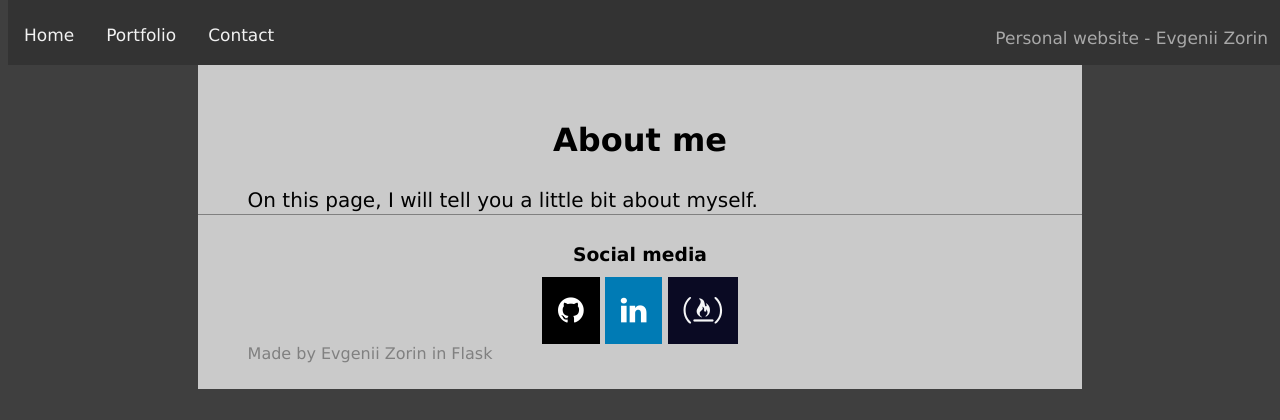
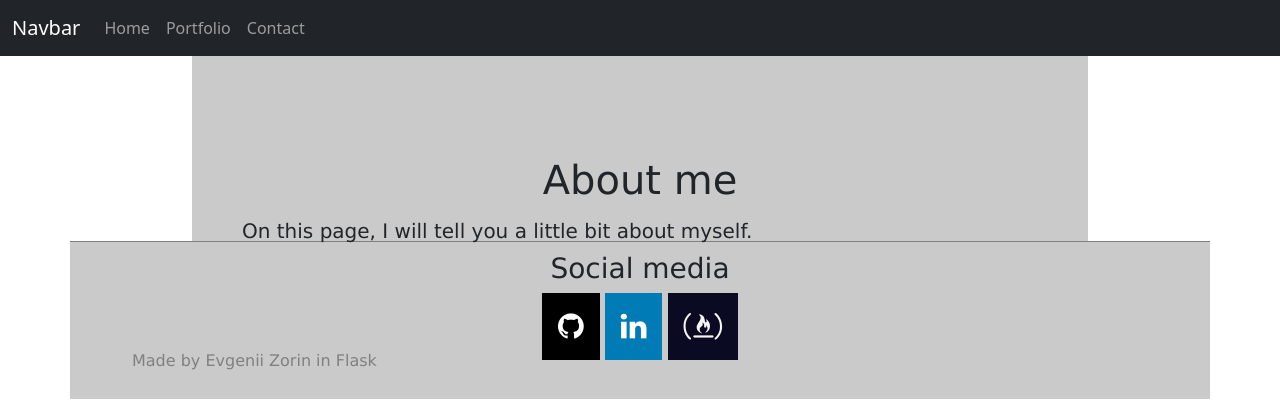
Before and after one commit to EvgeniiZorin/Personal-website-Flask, a Flask app: page /about in a window 1280 px wide. Shown: the top 420 px of the page. Run offline with Flask 2, Linux system fonts and the light colour scheme.

Commit message:
v 1.1.0 | edited top navbar with bootstrap css

```diff
--- a/templates/base.html
+++ b/templates/base.html
@@ -3,18 +3,36 @@
 <head>
 	<meta charset="UTF-8">
 	<meta http-equiv="X-UA-Compatible" content="IE=edge">
-	<meta name="viewport" content="width=device-width, initial-scale=1.0">
+	<meta name="viewport" content="width=device-width, initial-scale=1">
 	<link rel="stylesheet" href="{{ url_for('static', filename='css/main.css') }}">
 	<link rel="stylesheet" href="https://cdnjs.cloudflare.com/ajax/libs/font-awesome/4.7.0/css/font-awesome.min.css">
+	<link href="https://cdn.jsdelivr.net/npm/bootstrap@5.2.2/dist/css/bootstrap.min.css" rel="stylesheet" integrity="sha384-Zenh87qX5JnK2Jl0vWa8Ck2rdkQ2Bzep5IDxbcnCeuOxjzrPF/et3URy9Bv1WTRi" crossorigin="anonymous">
 	{% block head %}{% endblock %}
 </head>
 <body>
-	<div class="topnav">
+	<!-- <div class="topnav">
 		<a href="{{url_for('home_route') }}">Home</a>
 		<a href="{{url_for('portfolio') }}">Portfolio</a>
 		<a href="{{url_for('contact') }}">Contact</a>
 		<p class="topnavdesc">Personal website - Evgenii Zorin</p>
-	</div>
+	</div> -->
+	<nav class="navbar navbar-expand-lg navbar-dark bg-dark">
+		<div class="container-fluid">
+		<a class="navbar-brand" href="{{url_for('home_route') }}">Navbar</a>
+		<button class="navbar-toggler" type="button" data-bs-toggle="collapse" data-bs-target="#navbarNavAltMarkup" aria-controls="navbarNavAltMarkup" aria-expanded="false" aria-label="Toggle navigation">
+			<span class="navbar-toggler-icon"></span>
+		</button>
+		<div class="collapse navbar-collapse" id="navbarNavAltMarkup">
+			<div class="navbar-nav">
+			<!-- <a class="nav-link active" aria-current="page" href="#">Home</a> -->
+			<a class="nav-link" href="{{url_for('home_route') }}">Home</a>
+			<a class="nav-link" href="{{url_for('portfolio') }}">Portfolio</a>
+			<a class="nav-link" href="{{url_for('contact') }}">Contact</a>
+			<!-- <a class="nav-link disabled">Disabled</a> -->
+			</div>
+		</div>
+		</div>
+	</nav>
 	{% block body %}{% endblock %}
 	<div class="container">
 		<h3>Social media</h3>
@@ -23,5 +41,6 @@
 		<a href="https://www.freecodecamp.org/evgenii-zorin" class="freecodecamp" target="_blank"><i class="fa fa-free-code-camp"></i></a>
 		<p class="bottom_signature">Made by Evgenii Zorin in Flask</p>
 	</div>
+<script src="https://cdn.jsdelivr.net/npm/bootstrap@5.2.2/dist/js/bootstrap.bundle.min.js" integrity="sha384-OERcA2EqjJCMA+/3y+gxIOqMEjwtxJY7qPCqsdltbNJuaOe923+mo//f6V8Qbsw3" crossorigin="anonymous"></script>
 </body>
 </html>
```
